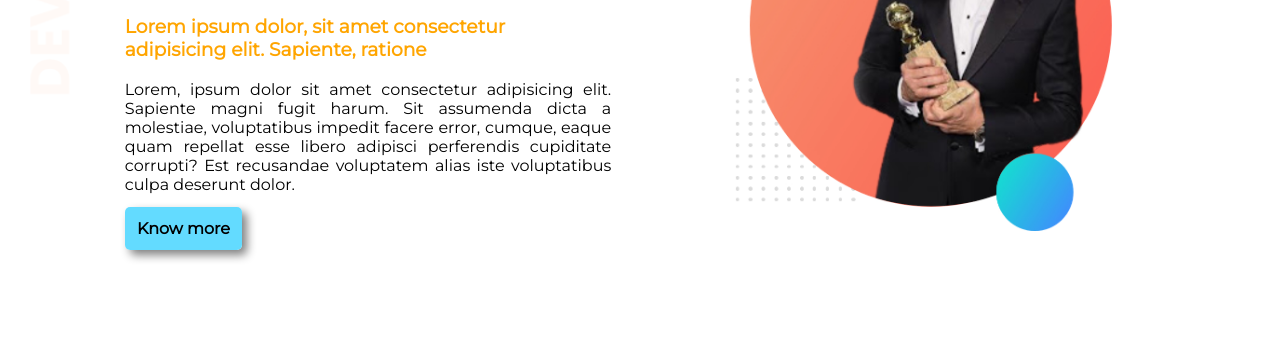
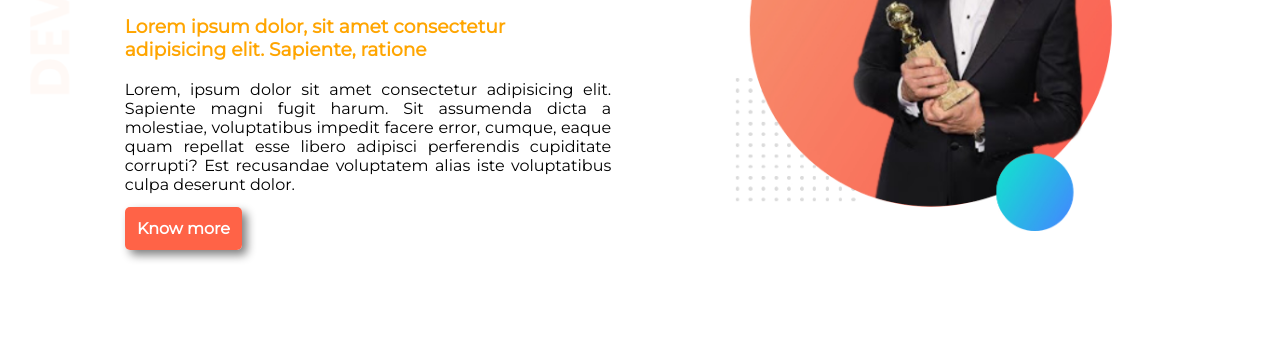
Before and after one commit to KaziTanvir786/Developer-Portfolio-Design, a plain HTML site: page index.html in a window 1280 px wide. In both pictures the pointer is over the link "Know more". Shown: the part 265-622 px from the top of the page. Drawn offline with Linux system fonts and the light colour scheme.

Commit message:
final touch

```diff
--- a/css/style.css
+++ b/css/style.css
@@ -19,12 +19,14 @@ span{
     width: 50%;
     padding: 5%;
 }
+
 .half-width img{
     width: 80%;
     padding-top: 10%;
 }
 .half-width p{
     padding-bottom: 2%;
+
 }
 p{
     text-align: justify;
@@ -41,8 +43,7 @@ p{
 }
 .know-more-button:hover{
     box-shadow: 5px 5px 10px gray;
-    background-image: linear-gradient(rgb(99, 219, 255),rgb(99, 219, 255));
-    color: black;
+    background-image: linear-gradient(tomato,tomato);
     padding: 2.5%;
 }
 .top-banner{
```
